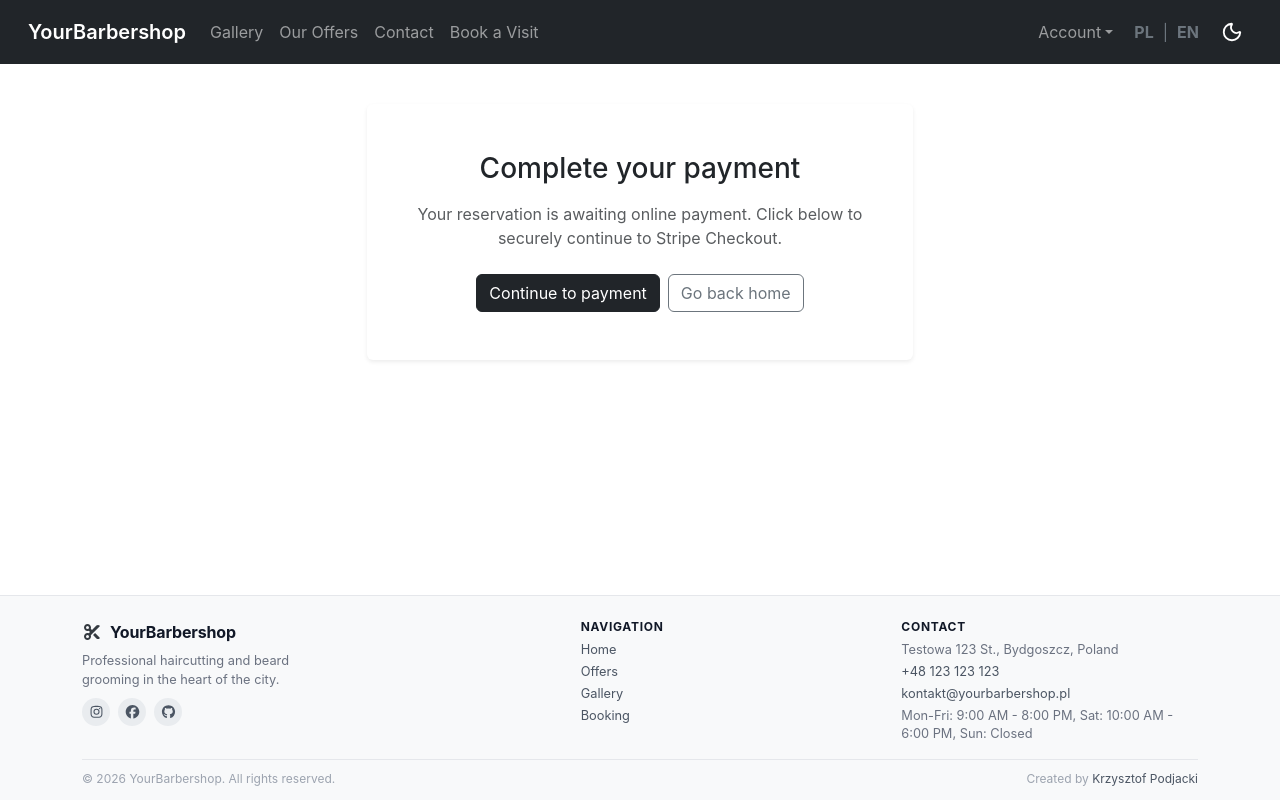
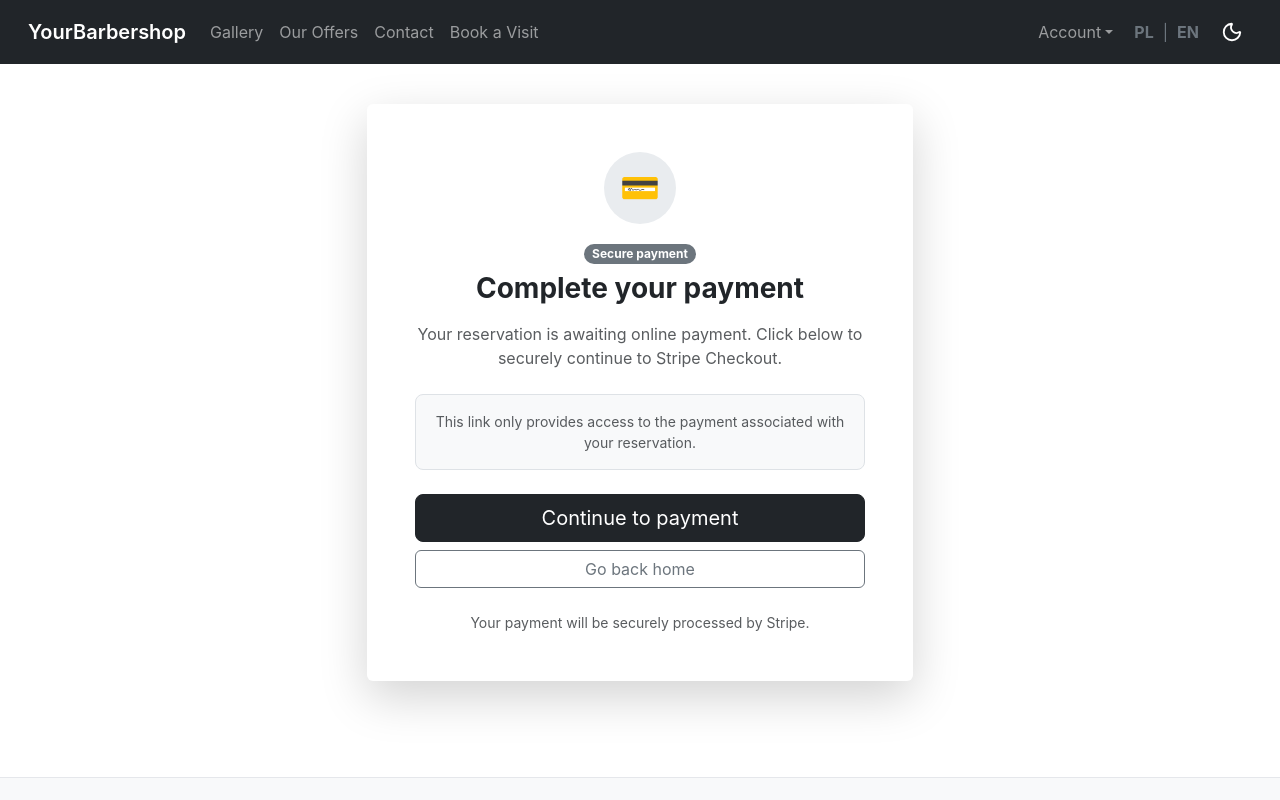
Before and after one commit to chrisitstyle/yourbarbershop, a React (Vite) app in the folder frontend/: page /payment/1 in a window 1280 px wide. Shown: the top 800 px of the page. Built offline with nearby package versions, Linux system fonts and the light colour scheme; no server answers.

Commit message:
chore: improve PaymentLink

```diff
--- a/frontend/src/api/locales/en.json
+++ b/frontend/src/api/locales/en.json
@@ -432,6 +432,10 @@
     "continuePayment": "Continue to payment",
     "redirecting": "Redirecting...",
     "checkoutUrlError": "Could not retrieve the payment URL",
-    "checkoutRedirectError": "Could not continue to payment"
+    "checkoutRedirectError": "Could not continue to payment",
+    "errorTitle": "Payment error",
+    "secureCheckout": "Secure payment",
+    "retrySecurityInfo": "This link only provides access to the payment associated with your reservation.",
+    "stripeNotice": "Your payment will be securely processed by Stripe."
   }
 }
--- a/frontend/src/api/locales/pl.json
+++ b/frontend/src/api/locales/pl.json
@@ -432,6 +432,10 @@
     "continuePayment": "Przejdź do płatności",
     "redirecting": "Przekierowywanie...",
     "checkoutUrlError": "Nie udało się uzyskać adresu płatności",
-    "checkoutRedirectError": "Nie udało się przejść do płatności"
+    "checkoutRedirectError": "Nie udało się przejść do płatności",
+    "errorTitle": "Błąd płatności",
+    "secureCheckout": "Bezpieczna płatność",
+    "retrySecurityInfo": "Link umożliwia dostęp wyłącznie do płatności powiązanej z Twoją rezerwacją.",
+    "stripeNotice": "Płatność zostanie bezpiecznie obsłużona przez Stripe."
   }
 }
--- a/frontend/src/pages/PaymentLink.jsx
+++ b/frontend/src/pages/PaymentLink.jsx
@@ -1,6 +1,6 @@
 import { useState } from "react";
 
-import { Alert, Button, Spinner } from "react-bootstrap";
+import { Button, Spinner, Toast, ToastContainer } from "react-bootstrap";
 import { useTranslation } from "react-i18next";
 import { Link, useParams } from "react-router-dom";
 
@@ -42,22 +42,74 @@ const PaymentLink = () => {
   };
 
   return (
+    <>
+      <ToastContainer
+        position="top-end"
+        className="position-fixed p-3"
+        style={{ zIndex: 1100 }}
+      >
+        <Toast
+          bg="danger"
+          show={Boolean(errorMessage)}
+          onClose={() => setErrorMessage("")}
+          delay={5000}
+          autohide
+        >
+          <Toast.Header>
+            <strong className="me-auto">{t("payment.errorTitle")}</strong>
+          </Toast.Header>
+
+          <Toast.Body className="text-white">{errorMessage}</Toast.Body>
+        </Toast>
+      </ToastContainer>
+
       <div className="container py-5">
         <div className="row justify-content-center">
-        <div className="col-lg-7 col-xl-6">
-          <div className="card shadow-sm border-0">
+          <div className="col-md-9 col-lg-7 col-xl-6">
+            <div className="card border-0 shadow-lg overflow-hidden">
               <div className="card-body p-4 p-md-5 text-center">
-              <h1 className="h3 mb-3">{t("payment.retryTitle")}</h1>
+                <div className="mb-4">
+                  <div
+                    className="
+                      d-inline-flex
+                      align-items-center
+                      justify-content-center
+                      rounded-circle
+                      bg-body-secondary
+                      mb-3
+                    "
+                    style={{
+                      width: "72px",
+                      height: "72px",
+                      fontSize: "2rem",
+                    }}
+                  >
+                    💳
+                  </div>
 
-              <p className="text-body-secondary mb-4">
+                  <div className="mb-2">
+                    <span className="badge rounded-pill text-bg-secondary">
+                      {t("payment.secureCheckout")}
+                    </span>
+                  </div>
+
+                  <h1 className="h3 fw-bold mb-3">{t("payment.retryTitle")}</h1>
+
+                  <p className="text-body-secondary mb-0">
                     {t("payment.retryDescription")}
                   </p>
+                </div>
 
-              {errorMessage && <Alert variant="danger">{errorMessage}</Alert>}
+                <div className="border rounded-3 bg-body-tertiary p-3 mb-4">
+                  <p className="small text-body-secondary mb-0">
+                    {t("payment.retrySecurityInfo")}
+                  </p>
+                </div>
 
-              <div className="d-flex justify-content-center gap-2">
+                <div className="d-grid gap-2">
                   <Button
                     variant="dark"
+                    size="lg"
                     onClick={handlePayment}
                     disabled={isLoading || !token}
                   >
@@ -85,11 +137,16 @@ const PaymentLink = () => {
                     {t("payment.goHome")}
                   </Button>
                 </div>
+
+                <p className="small text-body-secondary mt-4 mb-0">
+                  {t("payment.stripeNotice")}
+                </p>
               </div>
             </div>
           </div>
         </div>
       </div>
+    </>
   );
 };
 
```
Lines whose indentation alone changed are shown as unchanged.
